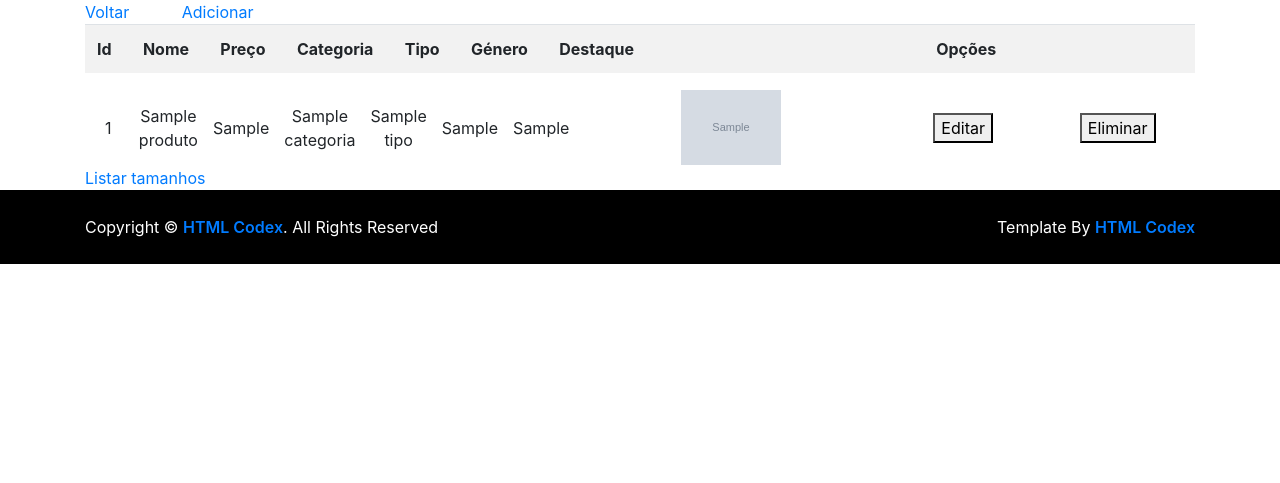
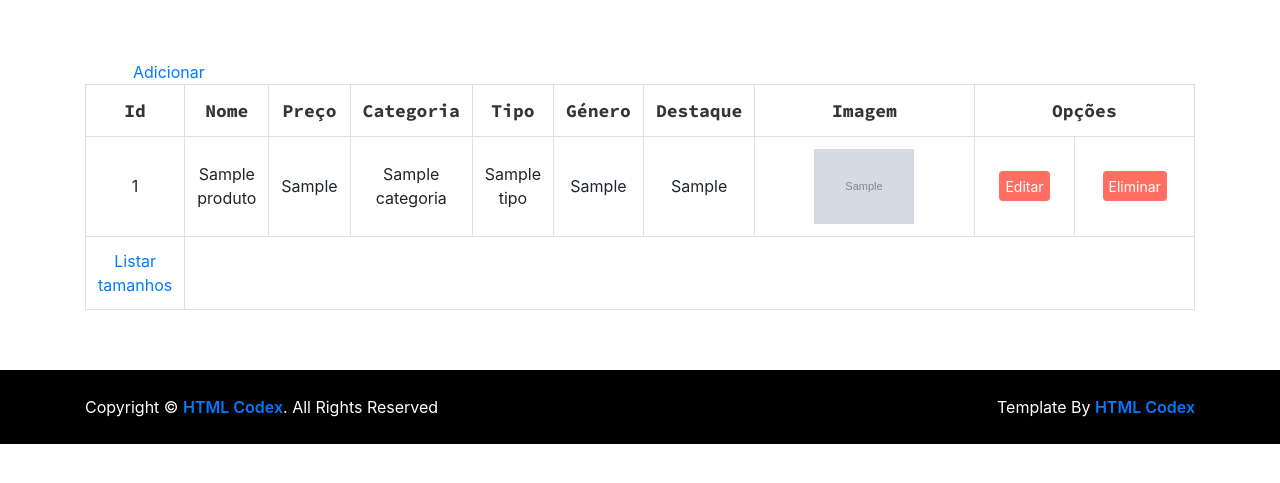
Before and after one commit to JoaoCoel/Papjoao, a PHP site: page /admin/editing-list.php in a window 1280 px wide. Shown: the part 64-547 px from the top of the page. Run offline with PHP 8.4, Linux system fonts and the light colour scheme; tables that the repository leaves empty or names only in its code hold one stand-in row (values such as "Sample post"); grey boxes marked "Sample" are stand-in pictures; lists and menus that the app fills with data are empty; some libraries are stand-ins or nearby versions.

Commit message:
visual do backoffice 2.0

```diff
--- a/admin/editing-list.php
+++ b/admin/editing-list.php
@@ -34,20 +34,27 @@ top();
 </head>
 <body>
 
+<div class="wishlist-page">
+    <div class="container-fluid">
+        <div class="wishlist-page-inner">
+            <div class="row">
+                <div class="col-md-12">
+                    <div class="table-responsive">
                         <div class="container">
-    <a href="index.php">Voltar</a>
                             <a class="ml-5" href="add-product.php">Adicionar</a>
-    <table class="table table-striped">
+                            <table class="table table-bordered">
                                 <tr>
-            <th width="3%" align='center'>Id</th>
-            <th width="3%" align='center'>Nome</th>
-            <th width="3%" align='center'>Preço</th>
-            <th width="3%" align='center'>Categoria</th>
-            <th width="3%" align='center'>Tipo</th>
-            <th width="3%" align='center'>Género</th>
-            <th width="3%" align='center'>Destaque</th>
-            <th width="20%"></th>
+                                    <thead class="thead-dark">
+                                        <th align='center'>Id</th>
+                                        <th align='center'>Nome</th>
+                                        <th align='center'>Preço</th>
+                                        <th align='center'>Categoria</th>
+                                        <th align='center'>Tipo</th>
+                                        <th align='center'>Género</th>
+                                        <th align='center'>Destaque</th>
+                                        <th width="20%" align='center'>Imagem</th>
                                         <th colspan="4" width="20%">Opções</th>
+                                    </thead>
                                 </tr>
                                     <tr>
                                         <?php
@@ -56,34 +63,39 @@ top();
 
                                         $result=mysqli_query($con,$sql);
 
-                echo "<table>";
+                                        //echo "<table class='table table-striped'>";
                                             while($dados=mysqli_fetch_array($result)){
 
                                                 echo "<tr>";
-                        echo "<td width='3%' align='center'>".$dados['produtoId']."</td>";
-                        echo "<td width='3%' align='center'>".$dados['produtoNome']."</td>";
-                        echo "<td width='3%' align='center'>".$dados['produtoPreco']."</td>";
-                        echo "<td width='3%' align='center'>".$dados['categ']."</td>";
-                        echo "<td width='3%' align='center'>".$dados['tipo']."</td>";
-                        echo "<td width='3%' align='center'>".$dados['produtoGenero']."</td>";
-                        echo "<td width='3%' align='center'>".$dados['produtoDestaque']."</td>";
+                                                echo "<td align='center'>".$dados['produtoId']."</td>";
+                                                echo "<td align='center'>".$dados['produtoNome']."</td>";
+                                                echo "<td align='center'>".$dados['produtoPreco']."</td>";
+                                                echo "<td align='center'>".$dados['categ']."</td>";
+                                                echo "<td align='center'>".$dados['tipo']."</td>";
+                                                echo "<td align='center'>".$dados['produtoGenero']."</td>";
+                                                echo "<td align='center'>".$dados['produtoDestaque']."</td>";
                                                 echo "<td width='20%' align='center'><img width=100px src=\"../".$dados['produtoImagemURL']."\"></td>";
                                                 //echo "<td width='10%'><a href='edit-product.php?id=".$dados['produtoId']."'/a>Editar</td>";
                                                 //echo "<td width='10%'><a href='delete-product.php?id=".$dados['produtoId']."' /a>Eliminar</td>";
-                        echo "<td width='10%' align='center'><button type='button' onclick=\"edit(".$dados['produtoId'].");\">Editar</button></td>";
-                        echo "<td width='10%' align='center'><button type='button' onclick=\"confirmDelete(".$dados['produtoId'].");\">Eliminar</button></td>";
+                                                echo "<td align='center'><button type='button' class='btn-cart' onclick=\"edit(".$dados['produtoId'].");\">Editar</button></td>";
+                                                echo "<td align='center'><button type='button' class='btn-cart' onclick=\"confirmDelete(".$dados['produtoId'].");\">Eliminar</button></td>";
                                                 echo "</tr>";
 
                                             }
                                             //*******************
-                    echo "</table>";
+                                            //echo "</table>";
                                         ?>
                                         <td><a href="available-sizes.php">Listar tamanhos</a></td>
                                     </tr>
                             </table>
 
                         </div>
-
+                    </div>
+                </div>
+            </div>
+        </div>
+    </div>
+</div>
 
 
 <!-- Optional JavaScript -->
```
Also changed, not shown: admin/category-list.php (+19 -7 lines), admin/size-list.php (+20 -6 lines), admin/type-list.php (+20 -6 lines), 2 other files. Lines whose indentation alone changed are shown as unchanged.
